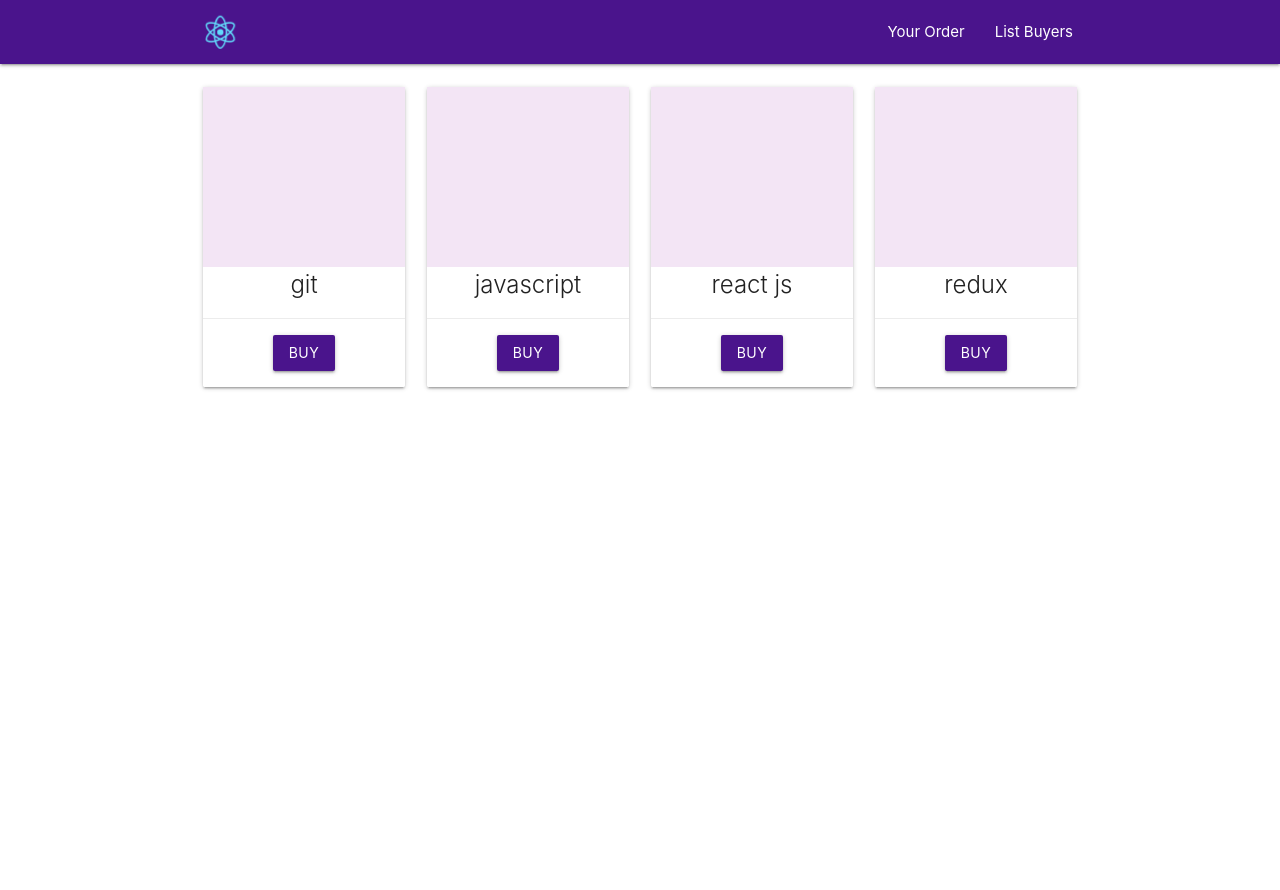
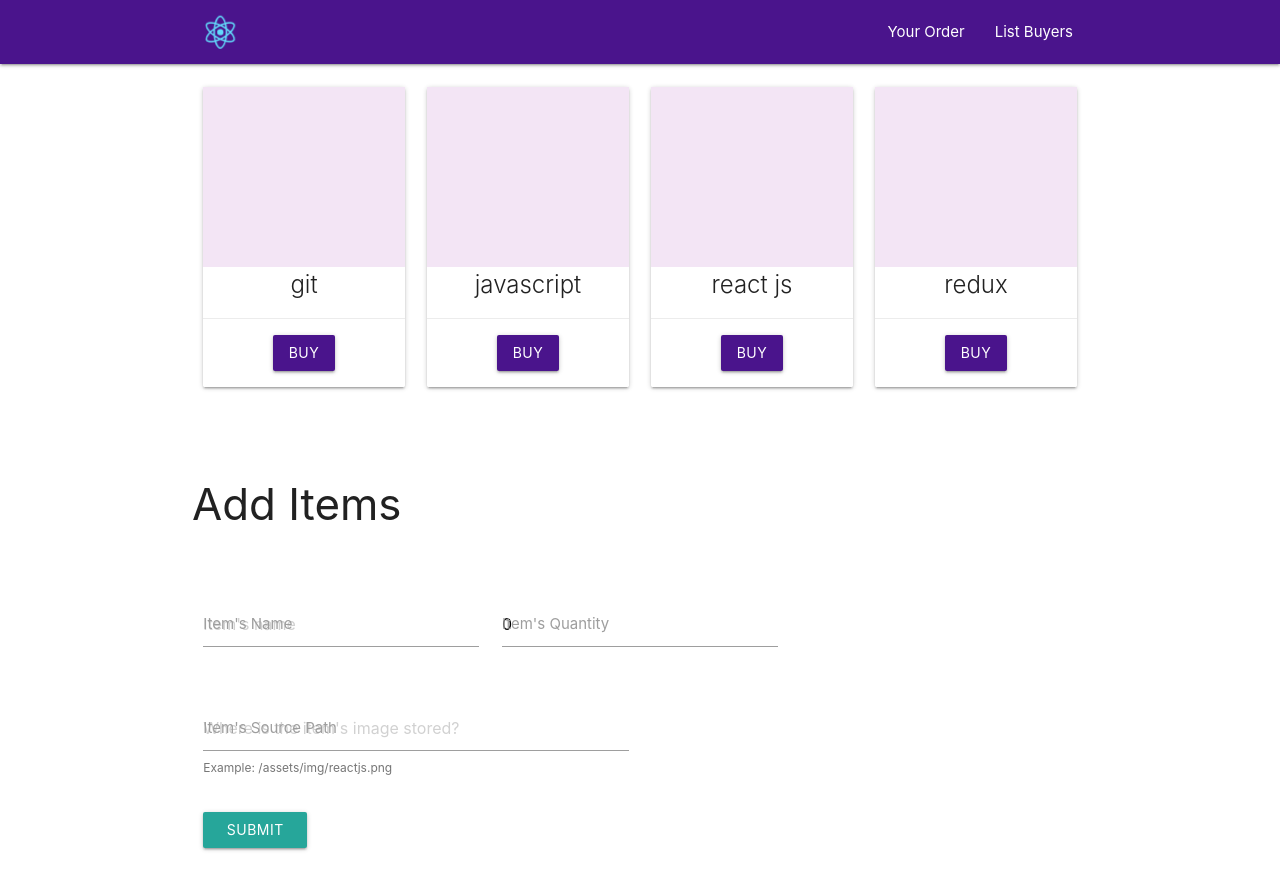
Before and after one commit to yuhanasy/online-shopping, a React (Create React App) app: page / in a window 1280 px wide. Shown: the top 890 px of the page. Before the commit the page ends 800 px from the top, so only its background shows below. Built offline with nearby package versions, Linux system fonts and the light colour scheme.

Commit message:
able to add item in list

```diff
--- a/src/App.css
+++ b/src/App.css
@@ -10,6 +10,10 @@
   top: 12px;
 }
 
+.margin-top {
+  margin-top: 40px;
+}
+
 @keyframes App-logo-spin {
   from {
     transform: rotate(0deg);
--- a/src/App.js
+++ b/src/App.js
@@ -9,16 +9,48 @@ class App extends Component {
     super(props);
 
     this.state = {
-      newItem: [],
       list: [
-        {id: 1, name: 'git', stock: 5},
-        {id: 2, name: 'javascript', stock: 6},
-        {id: 3, name: 'react js', stock: 3},
-        {id: 4, name: 'redux', stock: 7},
-      ]
+        {id: 1, name: 'git', stock: 5, img_src: ''},
+        {id: 2, name: 'javascript', stock: 6, img_src: ''},
+        {id: 3, name: 'react js', stock: 3, img_src: ''},
+        {id: 4, name: 'redux', stock: 7, img_src: ''},
+      ],
+      name: '',
+      stock: 0,
+      img_src: '',
     }
+
+    this.handleChange = this.handleChange.bind(this)
+    this.handleSubmit = this.handleSubmit.bind(this)
   }
 
+  handleChange = e => {
+    const key = e.target.name;
+    const value = e.target.value;
+    this.setState({
+      [key]: value
+    })
+  }
+
+  handleSubmit = e => {
+    e.preventDefault();
+    let id = Math.random();
+    let newList = {
+      id: id,
+      name: this.state.name.slice(),
+      stock: this.state.stock.slice(),
+      img_src: this.state.img_src.slice()
+    }
+    console.log(newList)
+
+    let list = [...this.state.list, newList]
+    this.setState({
+      list: list,
+      name: '',
+      stock: 0,
+      img_src: ''
+    })
+  }
 
   render() {
     return (
@@ -56,6 +88,37 @@ class App extends Component {
             })}
           </div>
         </div>
+
+        <div className="container section row">
+          <h3>Add Items</h3>
+          <form className="col s12 margin-top" onSubmit={this.handleSubmit}>
+            <div className="row">
+              <div className="input-field col l4">
+                <input id="name-item" placeholder="Item's name" name="name" type="text" className="validate" onChange={this.handleChange} value={this.state.name} />
+                <label htmlFor="name-item">Item's Name</label>
+              </div>
+              <div className="input-field col l4">
+                <input id="stock" placeholder="How much your item is?" name="stock" type="number" min="0" className="validate" onChange={this.handleChange} value={this.state.stock} />
+                <label htmlFor="quantity">Item's Quantity</label>
+              </div>
+            </div>
+            <div className="row">
+              <div className="input-field col l6">
+                <input id="img-src" placeholder="Where is the item's image stored?" name="img_src" type="text" className="validate" onChange={this.handleChange} value={this.state.img_src} />
+                <label htmlFor="img-src">Item's Source Path</label>
+                <span className="helper-text" data-error="wrong" data-success="right">Example: /assets/img/reactjs.png</span>
+              </div>
+            </div>
+            <div className="row">
+              <div className="col s4">
+                <button className="btn waves-effect waves-light" type="submit" name="action" onClick={this.handleSubmit}>
+                  Submit
+                  <i className="material-icons right"></i>
+                </button>
+              </div>
+            </div>
+          </form>
+        </div>
       </div>
     );
   }
```
